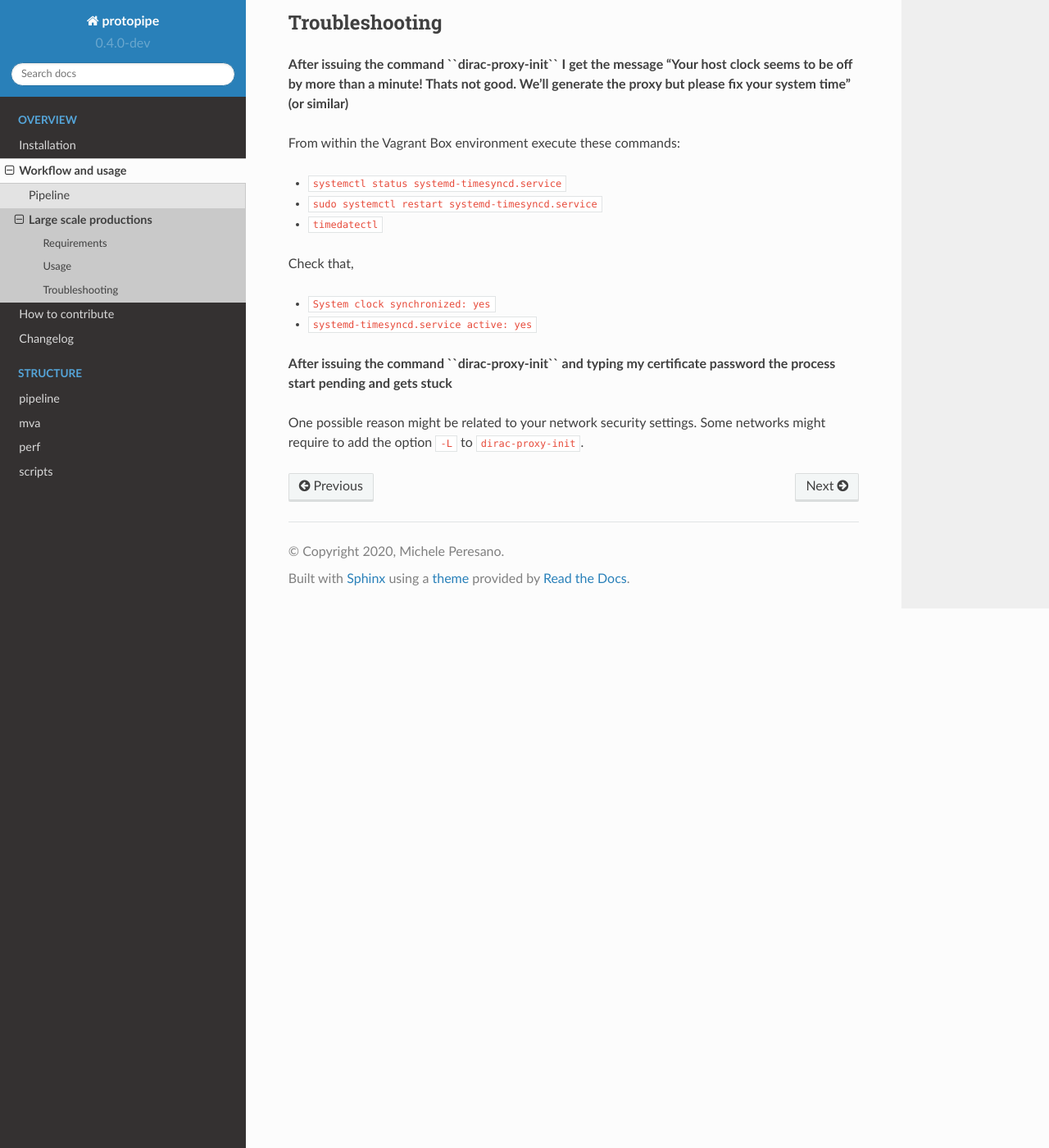
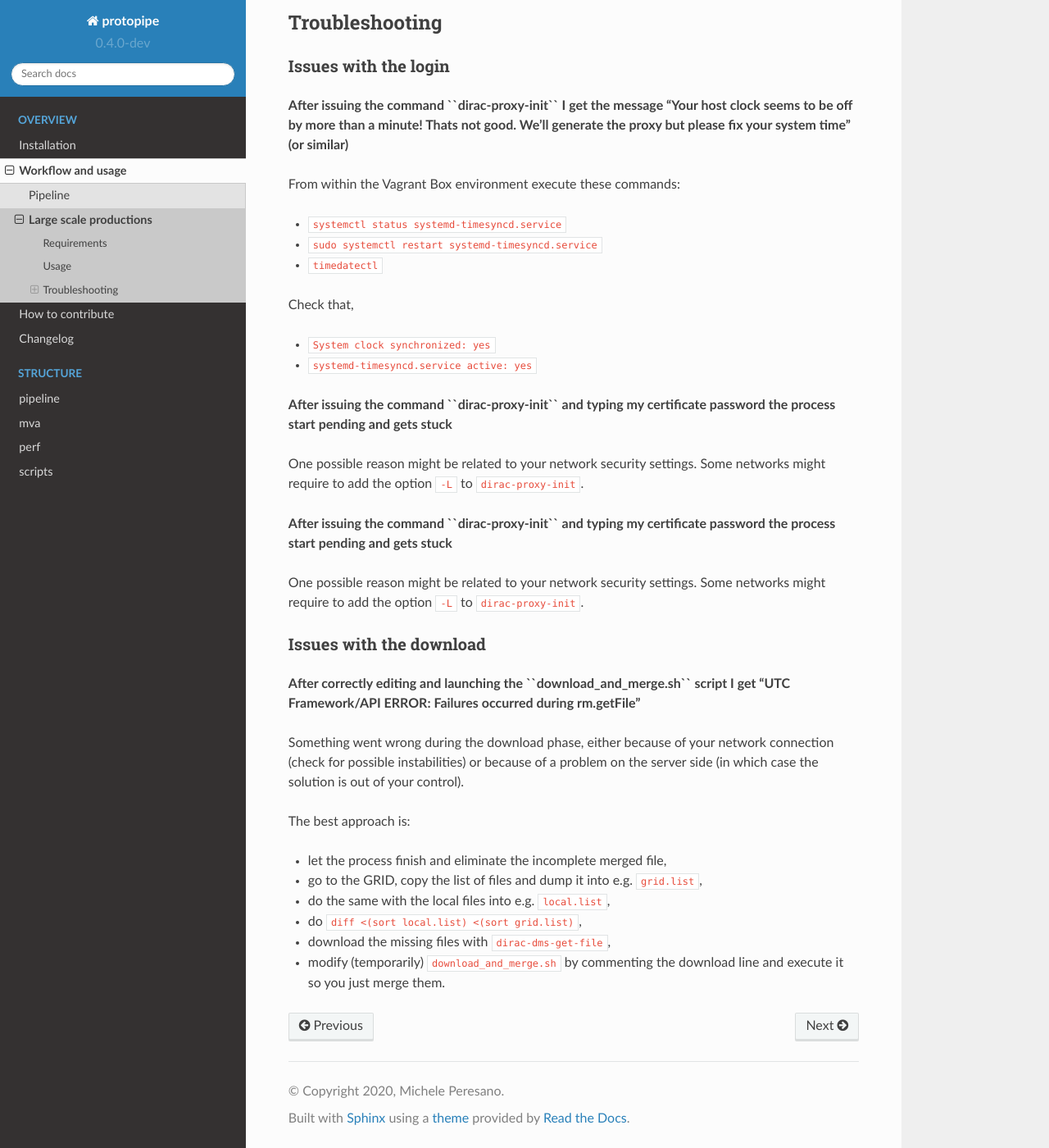
Before and after one commit to cta-observatory/protopipe, a Sphinx documentation site: the page built from docs/usage/use_grid.rst, in a window 1280 px wide and 1400 px high, scrolled down 1456 px. Shown: the whole window at 82% size. Built offline with Sphinx 7.4.7 and the Read the Docs theme 2.0.0, drawn with Linux system fonts in a browser that asks for light colours; pages that are not in the unit, such as notebooks, are missing from menus.

Commit message:
Update GRID troubleshooting

```diff
--- a/docs/usage/use_grid.rst
+++ b/docs/usage/use_grid.rst
@@ -71,6 +71,9 @@ Usage
 Troubleshooting
 ---------------
 
+Issues with the login
+^^^^^^^^^^^^^^^^^^^^^
+
 **After issuing the command ``dirac-proxy-init`` I get the message
 "Your host clock seems to be off by more than a minute! Thats not good.
 We'll generate the proxy but please fix your system time" (or similar)**
@@ -91,3 +94,29 @@ password the process start pending and gets stuck**
 
 One possible reason might be related to your network security settings.
 Some networks might require to add the option ``-L`` to ``dirac-proxy-init``.
+
+**After issuing the command ``dirac-proxy-init`` and typing my certificate
+password the process start pending and gets stuck**
+
+One possible reason might be related to your network security settings.
+Some networks might require to add the option ``-L`` to ``dirac-proxy-init``.
+
+Issues with the download
+^^^^^^^^^^^^^^^^^^^^^^^^
+
+**After correctly editing and launching the ``download_and_merge.sh`` script
+I get "UTC Framework/API ERROR: Failures occurred during rm.getFile"**
+
+Something went wrong during the download phase, either because of your network
+connection (check for possible instabilities) or because of a problem
+on the server side (in which case the solution is out of your control).
+
+The best approach is:
+
+- let the process finish and eliminate the incomplete merged file,
+- go to the GRID, copy the list of files and dump it into e.g. ``grid.list``,
+- do the same with the local files into e.g. ``local.list``,
+- do ``diff <(sort local.list) <(sort grid.list)``,
+- download the missing files with ``dirac-dms-get-file``,
+- modify (temporarily) ``download_and_merge.sh`` by commenting the
+  download line and execute it so you just merge them.
```
